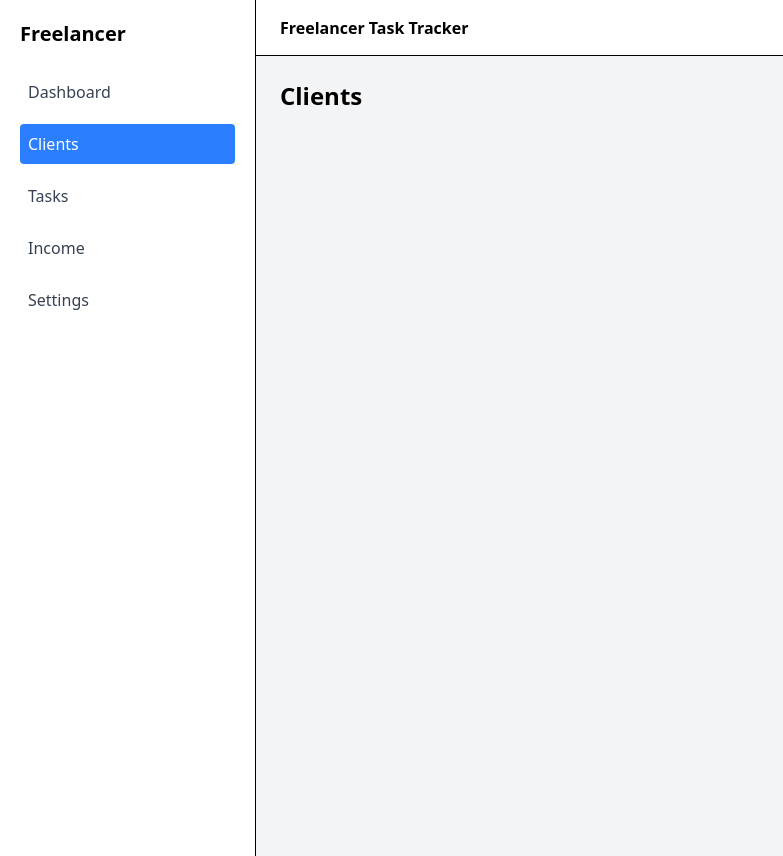
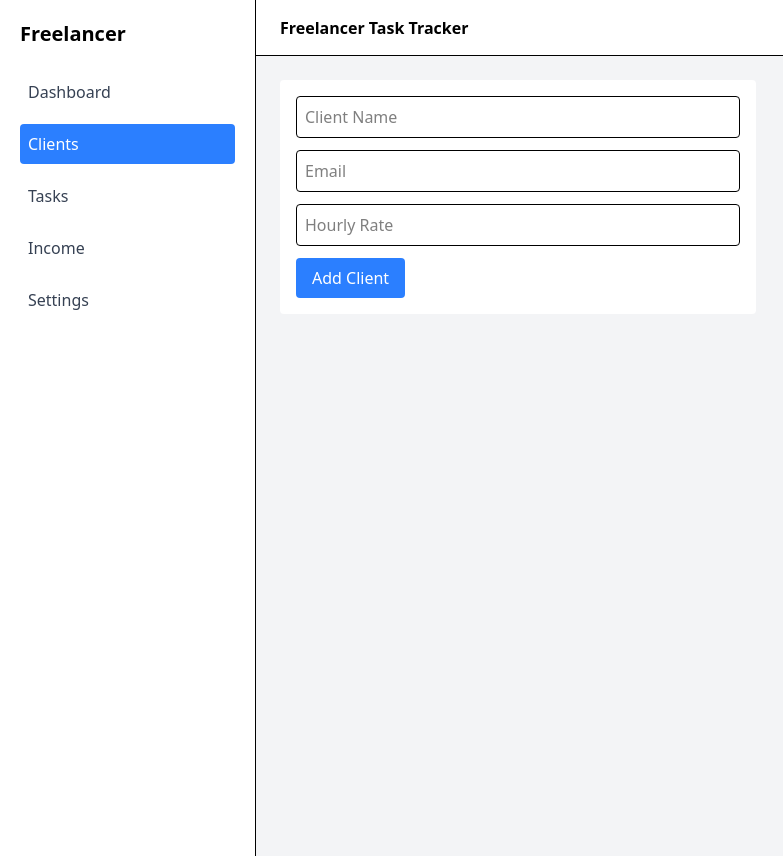
Before and after one commit to Saleemkhan45/freelancer-task-tracker, a React (Vite) app: page /clients in a window 1280 px wide. Shown: the whole page, without its empty margins (0-783 px from the left). Built offline with nearby package versions, Linux system fonts and the light colour scheme; sample sign-in values are in the browser's storage.

Commit message:
add client CRUD functionality

```diff
--- /dev/null
+++ b/src/Components/clients/ClientForm.jsx
@@ -0,0 +1,54 @@
+import { useState, useEffect } from "react";
+import useClientStore from "../../Store/clientStore";
+
+export default function ClientForm({ editingClient, setEditingClient }) {
+  const { addClient, updateClient } = useClientStore();
+  const [form, setForm] = useState({ name: "", email: "", rate: "" });
+
+  useEffect(() => {
+    if (editingClient) {
+      setForm(editingClient);
+    }
+  }, [editingClient]);
+
+  const handleSubmit = (e) => {
+    e.preventDefault();
+    if (editingClient) {
+      updateClient(form);
+      setEditingClient(null);
+    } else {
+      addClient({ ...form, id: crypto.randomUUID() });
+    }
+    setForm({ name: "", email: "", rate: "" });
+  };
+
+  return (
+    <form onSubmit={handleSubmit} className="space-y-3 bg-white p-4 rounded">
+      <input
+        className="w-full border p-2 rounded"
+        placeholder="Client Name"
+        value={form.name}
+        onChange={(e) => setForm({ ...form, name: e.target.value })}
+        required
+      />
+      <input
+        className="w-full border p-2 rounded"
+        placeholder="Email"
+        value={form.email}
+        onChange={(e) => setForm({ ...form, email: e.target.value })}
+        required
+      />
+      <input
+        className="w-full border p-2 rounded"
+        placeholder="Hourly Rate"
+        type="number"
+        value={form.rate}
+        onChange={(e) => setForm({ ...form, rate: e.target.value })}
+        required
+      />
+      <button className="bg-blue-500 text-white px-4 py-2 rounded">
+        {editingClient ? "Update Client" : "Add Client"}
+      </button>
+    </form>
+  );
+}
--- /dev/null
+++ b/src/Components/clients/ClientList.jsx
@@ -0,0 +1,36 @@
+import useClientStore from "../../Store/clientStore";
+
+export default function ClientList({ setEditingClient }) {
+  const { clients, deleteClient } = useClientStore();
+
+  return (
+    <div className="space-y-3">
+      {clients.map((client) => (
+        <div
+          key={client.id}
+          className="bg-white p-4 rounded flex justify-between"
+        >
+          <div>
+            <p className="font-semibold">{client.name}</p>
+            <p className="text-sm text-gray-500">{client.email}</p>
+            <p className="text-sm">Rate: ${client.rate}/hr</p>
+          </div>
+          <div className="space-x-2">
+            <button
+              onClick={() => setEditingClient(client)}
+              className="text-blue-500"
+            >
+              Edit
+            </button>
+            <button
+              onClick={() => deleteClient(client.id)}
+              className="text-red-500"
+            >
+              Delete
+            </button>
+          </div>
+        </div>
+      ))}
+    </div>
+  );
+}
--- a/src/Pages/Clients.jsx
+++ b/src/Pages/Clients.jsx
@@ -1,3 +1,17 @@
+import { useState } from "react";
+import ClientForm from "../Components/clients/ClientForm";
+import ClientList from "../Components/clients/ClientList";
+
 export default function Clients() {
-  return <h1 className="text-2xl font-bold">Clients</h1>;
+  const [editingClient, setEditingClient] = useState(null);
+
+  return (
+    <div className="grid grid-cols-1 md:grid-cols-2 gap-6">
+      <ClientForm
+        editingClient={editingClient}
+        setEditingClient={setEditingClient}
+      />
+      <ClientList setEditingClient={setEditingClient} />
+    </div>
+  );
 }
--- /dev/null
+++ b/src/Store/clientStore.js
@@ -0,0 +1,30 @@
+import { create } from "zustand";
+
+const useClientStore = create((set) => ({
+  clients: JSON.parse(localStorage.getItem("clients")) || [],
+
+  addClient: (client) =>
+    set((state) => {
+      const updated = [...state.clients, client];
+      localStorage.setItem("clients", JSON.stringify(updated));
+      return { clients: updated };
+    }),
+
+  deleteClient: (id) =>
+    set((state) => {
+      const updated = state.clients.filter((c) => c.id !== id);
+      localStorage.setItem("clients", JSON.stringify(updated));
+      return { clients: updated };
+    }),
+
+  updateClient: (updatedClient) =>
+    set((state) => {
+      const updated = state.clients.map((c) =>
+        c.id === updatedClient.id ? updatedClient : c
+      );
+      localStorage.setItem("clients", JSON.stringify(updated));
+      return { clients: updated };
+    }),
+}));
+
+export default useClientStore;
```
